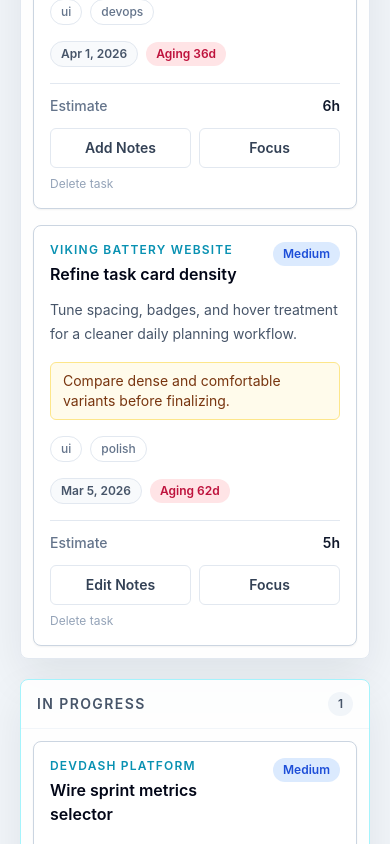
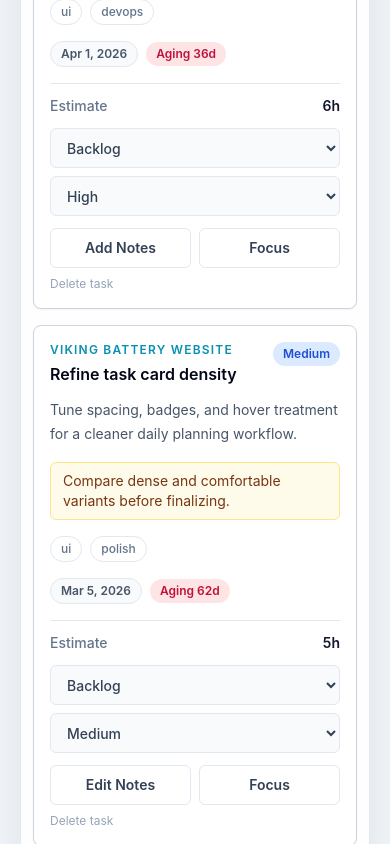
Before and after one commit to error411/DevDash, a React (Vite) app: page / in a window 390 px wide. Shown: the part 1300-2144 px from the top of the page. Built offline with nearby package versions, Linux system fonts and the light colour scheme.

Commit message:
adjusted mobile priority actions

```diff
--- a/src/components/board/TaskCard.tsx
+++ b/src/components/board/TaskCard.tsx
@@ -1,9 +1,15 @@
-import { DragEvent, FormEvent, useState } from 'react';
+import { DragEvent, FormEvent, useEffect, useState } from 'react';
 import { useRecoilValue, useSetRecoilState } from 'recoil';
 import { focusedTaskIdState } from '../../atoms/ui';
 import type { AgedTask } from '../../selectors/agedTasks';
 import { tasksState } from '../../state/atoms/tasksAtom';
-import { priorityLabels, type TaskPriority } from '../../types/task';
+import {
+  priorityLabels,
+  statusLabels,
+  taskStatuses,
+  type TaskPriority,
+  type TaskStatus,
+} from '../../types/task';
 
 const priorityStyles: Record<TaskPriority, string> = {
   low: 'bg-slate-100 text-slate-600 dark:bg-neutral-800 dark:text-slate-300',
@@ -42,9 +48,20 @@ export const TaskCard = ({ task }: TaskCardProps) => {
   const focusedTaskId = useRecoilValue(focusedTaskIdState);
   const [isNotesModalOpen, setIsNotesModalOpen] = useState(false);
   const [isDeleteModalOpen, setIsDeleteModalOpen] = useState(false);
+  const [isDragEnabled, setIsDragEnabled] = useState(false);
   const [notesDraft, setNotesDraft] = useState(task.notes);
   const isFocused = focusedTaskId === task.id;
   const notesPreview = truncateNotes(task.notes);
+
+  useEffect(() => {
+    const mediaQuery = window.matchMedia('(min-width: 640px)');
+    const updateDragPreference = () => setIsDragEnabled(mediaQuery.matches);
+
+    updateDragPreference();
+    mediaQuery.addEventListener('change', updateDragPreference);
+
+    return () => mediaQuery.removeEventListener('change', updateDragPreference);
+  }, []);
 
   const toggleFocus = () => {
     setFocusedTaskId((currentFocusedTaskId) =>
@@ -53,8 +70,29 @@ export const TaskCard = ({ task }: TaskCardProps) => {
   };
 
   const handleDragStart = (event: DragEvent<HTMLElement>) => {
+    if (!isDragEnabled) {
+      event.preventDefault();
+      return;
+    }
+
     event.dataTransfer.effectAllowed = 'move';
     event.dataTransfer.setData('text/plain', task.id);
+  };
+
+  const updateStatus = (status: TaskStatus) => {
+    setTasks((tasks) =>
+      tasks.map((currentTask) =>
+        currentTask.id === task.id ? { ...currentTask, status } : currentTask,
+      ),
+    );
+  };
+
+  const updatePriority = (priority: TaskPriority) => {
+    setTasks((tasks) =>
+      tasks.map((currentTask) =>
+        currentTask.id === task.id ? { ...currentTask, priority } : currentTask,
+      ),
+    );
   };
 
   const openNotesModal = () => {
@@ -97,7 +135,7 @@ export const TaskCard = ({ task }: TaskCardProps) => {
             ? 'border-cyan-400 bg-cyan-50 shadow-lg ring-2 ring-cyan-500/25 dark:border-cyan-600 dark:bg-cyan-950/40 dark:ring-cyan-400/25'
             : 'border-slate-300 bg-white hover:border-cyan-300 dark:border-neutral-700 dark:bg-neutral-950 dark:hover:border-cyan-700'
         }`}
-        draggable
+        draggable={isDragEnabled}
         onDragStart={handleDragStart}
       >
         <div className="flex items-start justify-between gap-3">
@@ -154,6 +192,34 @@ export const TaskCard = ({ task }: TaskCardProps) => {
             <span className="font-semibold text-slate-900 dark:text-slate-100">
               {task.estimatedHours}h
             </span>
+          </div>
+
+          <div className="grid gap-2 sm:hidden">
+            <select
+              className="h-10 rounded-md border border-slate-200 bg-slate-50 px-3 text-sm font-medium text-slate-700 outline-none transition focus:border-cyan-500 focus:ring-4 focus:ring-cyan-500/10 dark:border-neutral-700 dark:bg-neutral-900 dark:text-slate-200"
+              value={task.status}
+              onChange={(event) => updateStatus(event.target.value as TaskStatus)}
+              aria-label={`Move ${task.title}`}
+            >
+              {taskStatuses.map((status) => (
+                <option key={status} value={status}>
+                  {statusLabels[status]}
+                </option>
+              ))}
+            </select>
+
+            <select
+              className="h-10 rounded-md border border-slate-200 bg-slate-50 px-3 text-sm font-medium text-slate-700 outline-none transition focus:border-cyan-500 focus:ring-4 focus:ring-cyan-500/10 dark:border-neutral-700 dark:bg-neutral-900 dark:text-slate-200"
+              value={task.priority}
+              onChange={(event) => updatePriority(event.target.value as TaskPriority)}
+              aria-label={`Set priority for ${task.title}`}
+            >
+              {Object.entries(priorityLabels).map(([value, label]) => (
+                <option key={value} value={value}>
+                  {label}
+                </option>
+              ))}
+            </select>
           </div>
 
           <div className="grid grid-cols-2 gap-2">
```
